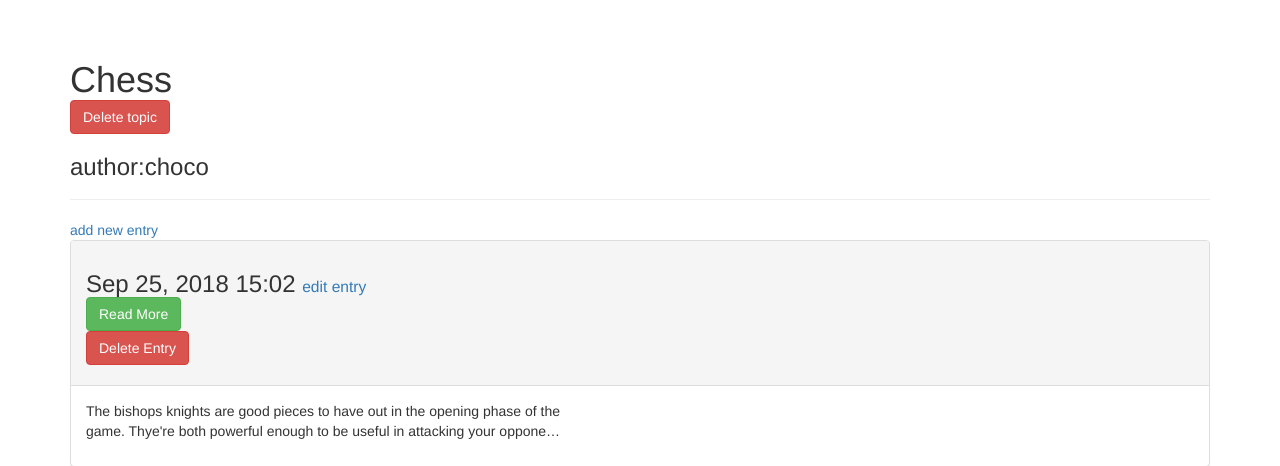
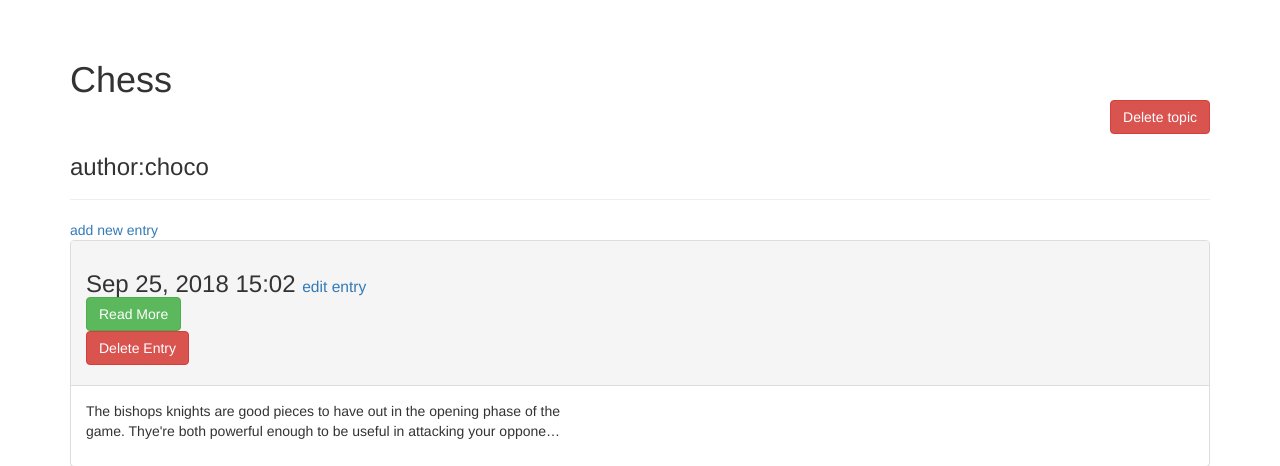
Before and after one commit to Choco0914/learning_log, a Django app: page /topics/1/ in a window 1280 px wide. Shown: the part 51-517 px from the top of the page. Run offline with Django 3.2, Linux system fonts and the light colour scheme; a user stored in the database is signed in; data comes from the database, SQL or seed files in the repository; both versions use the stored data as it was after the commit; some libraries are stand-ins or nearby versions.

Commit message:
Edited topic.html

```diff
--- a/learning_logs/templates/learning_logs/topic.html
+++ b/learning_logs/templates/learning_logs/topic.html
@@ -7,11 +7,12 @@
         <form action="{% url 'learning_logs:topics_remove' topic.id %}"
         method='post' class="form">
               {% csrf_token %}
-
-              {% buttons %}
-                <button name="submit"
-                class="btn btn-danger">Delete topic</button>
-              {% endbuttons %}
+              <div class="text-right">
+                {% buttons %}
+                  <button name="submit"
+                  class="btn btn-danger">Delete topic</button>
+                {% endbuttons %}
+              </div>
           </form>
       </small>
   </h1>
```
Also changed, not shown: db.sqlite3.
